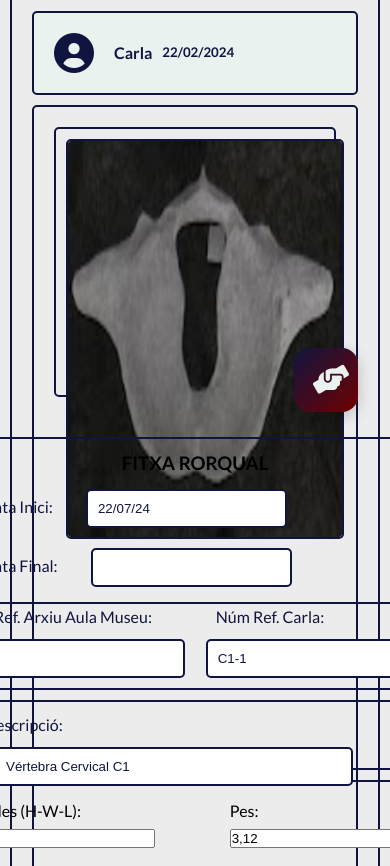
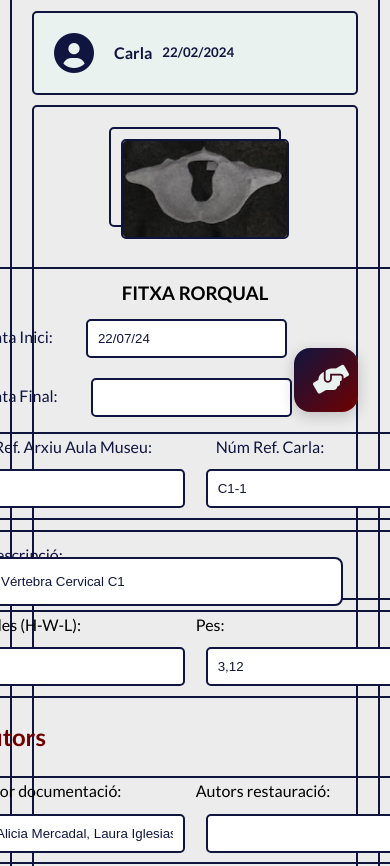
Before and after one commit to malkiyoussefPro/Unidad3_actividad-2, a website: page src/detalleProyecto.html in a window 390 px wide. Shown: the part 400-1266 px from the top of the page. Drawn offline with Linux system fonts and the light colour scheme.

Commit message:
correcciones en la carpeta

```diff
--- a/css/detalle_proyecto.css
+++ b/css/detalle_proyecto.css
@@ -141,14 +141,20 @@ h2{
   margin: 10px;
   padding: 10px;
 }
-
-#descripcio{
+.section-Descripción{
+  display: flex;
+  flex-direction: column;
+}
+#descripcio {
   border: 2px solid var(--color-bg-primary);
   color: var(--color-bg-primary);
   width: 85%;
-  margin: 10px;
-  padding: 10px;
-  border-radius: 5px;
+  margin: 10px auto;
+  margin-top: -10px;
+  padding: 15px;
+  border-radius: 8px;
+  gap: 20px;
+
 }
 
 .section-medidas{
@@ -163,6 +169,16 @@ h2{
   border-radius: 5px;
 }
 
+#mides, #pes{
+  border: 2px solid var(--color-bg-primary);
+  color: var(--color-bg-primary);
+  width: auto;
+  height: auto;
+  margin: 10px;
+  padding: 10px;
+  border-radius: 5px;
+}
+
 .section-autores{
   display: flex;
   justify-content: flex-end;
@@ -174,6 +190,8 @@ h2{
   padding: 5px;
   border-radius: 5px;
 }
+
+
 
 .fixa{
   border: 2px solid var(--color-bg-primary);
@@ -193,6 +211,15 @@ h2{
   border: 2px solid var(--color-bg-primary);
  }
 
+#autors_restauracio, #autor_documentacio{
+  border: 2px solid var(--color-bg-primary);
+  color: var(--color-bg-primary);
+  width: auto;
+  height: auto;
+  margin: 10px;
+  padding: 10px;
+  border-radius: 5px;
+}
 
 /* Grid de Fixa */
 .documentacio-grid {
@@ -262,9 +289,20 @@ h2{
       border: 2px solid var(--color-bg-primary);
       border-radius: 5px;
       max-width: 380px;
-      height: 270px;
+      height: 100px;
       margin: 10px;
 
   }
+  .img-project img{
+
+    width: 100%;
+    max-width: 380px;
+    height: 100px;
+    margin: 10px;
+
+  }
+
+
+
 
 }
```
Also changed, not shown: index.html (+2 -2 lines), src/noticias.html (+20 -0 lines), src/proyectos.html (+1 -1 lines).
